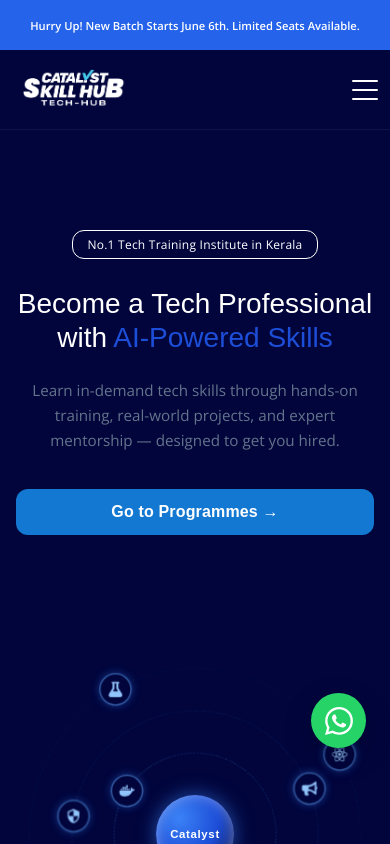
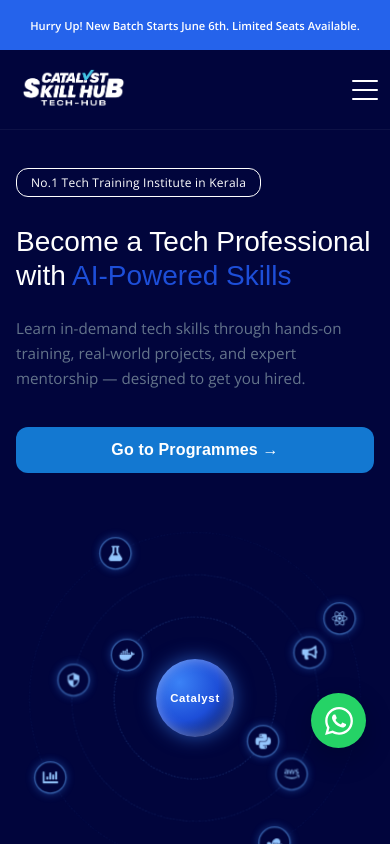
Before and after one commit to nishad-mt/Catalyst_Skill_hub, a React (Vite) app in the folder client/: page / in a window 390 px wide. Shown: the top 844 px of the page. Built offline with nearby package versions, Linux system fonts and the light colour scheme; the HTML template or start-up script is replaced by a standard one.

Commit message:
in mobile view the hero session text align left

```diff
--- a/client/src/sections/Hero/Hero.jsx
+++ b/client/src/sections/Hero/Hero.jsx
@@ -115,7 +115,7 @@
               className={`${styles.primaryBtn} reveal reveal-d3`}
               onClick={() => navigate && navigate('/courses')}
             >
-              Go to Programmes →
+              Go to Programmes <span className={styles.arrow}>→</span>
             </button>
 
             <div className={`${styles.orbitMobileWrapper} reveal`}>
--- a/client/src/sections/Hero/Hero.module.css
+++ b/client/src/sections/Hero/Hero.module.css
@@ -132,6 +132,14 @@
   transform: translateY(0);
 }
 
+.arrow {
+  display: inline-block;
+  transition: transform 0.2s ease;
+}
+
+.primaryBtn:hover .arrow {
+  transform: translateX(6px);
+}
 /* tags */
 .tags {
   margin-top: 0.75rem;
@@ -442,27 +450,24 @@
 
 /* Mobile — stack vertically */
 @media (max-width: 860px) {
-  .hero {
-    padding: 0px 0 60px;
-  }
 
   .heroBox {
     display: grid;
     grid-template-columns: 1fr;
-    text-align: center;
-    padding: 10rem 1.25rem 4rem;
+    text-align: left;
+    padding: 2rem 1rem 2rem;
     gap: 0;
     border-radius: 0 0 70px 70px;
   }
 
   .left {
     order: 1;
-    margin-top: 70px;
+    margin-top: 8px;
     max-width: 100%;
 
     display: flex;
     flex-direction: column;
-    align-items: center;
+    align-items: left;
   }
 
   .title {
@@ -489,7 +494,7 @@
     justify-content: center;
     align-items: center;
     width: 100%;
-    margin: 1.5rem 0;
+    margin: -50px 0;
     overflow: hidden;
     order: 5;
   }
```
